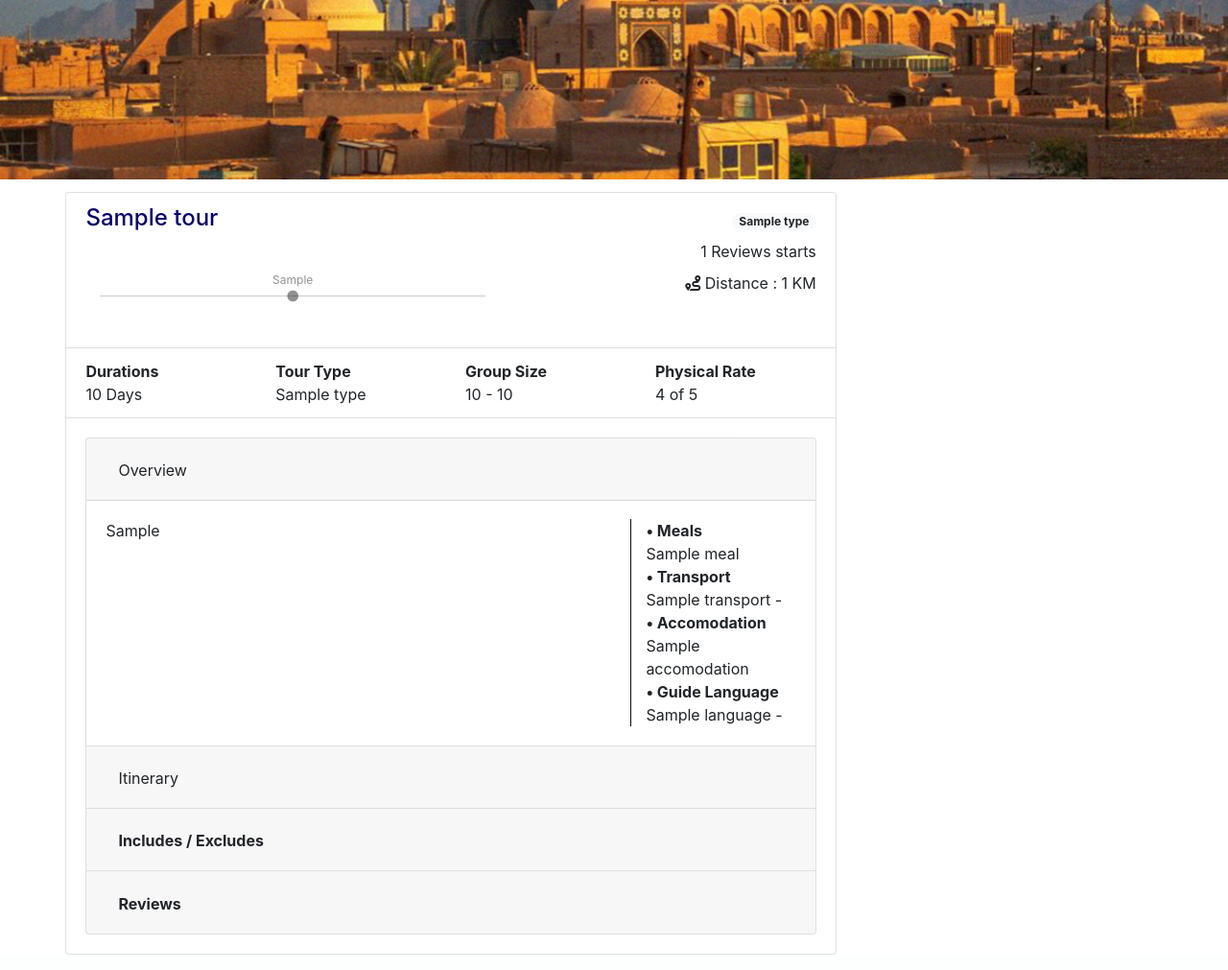
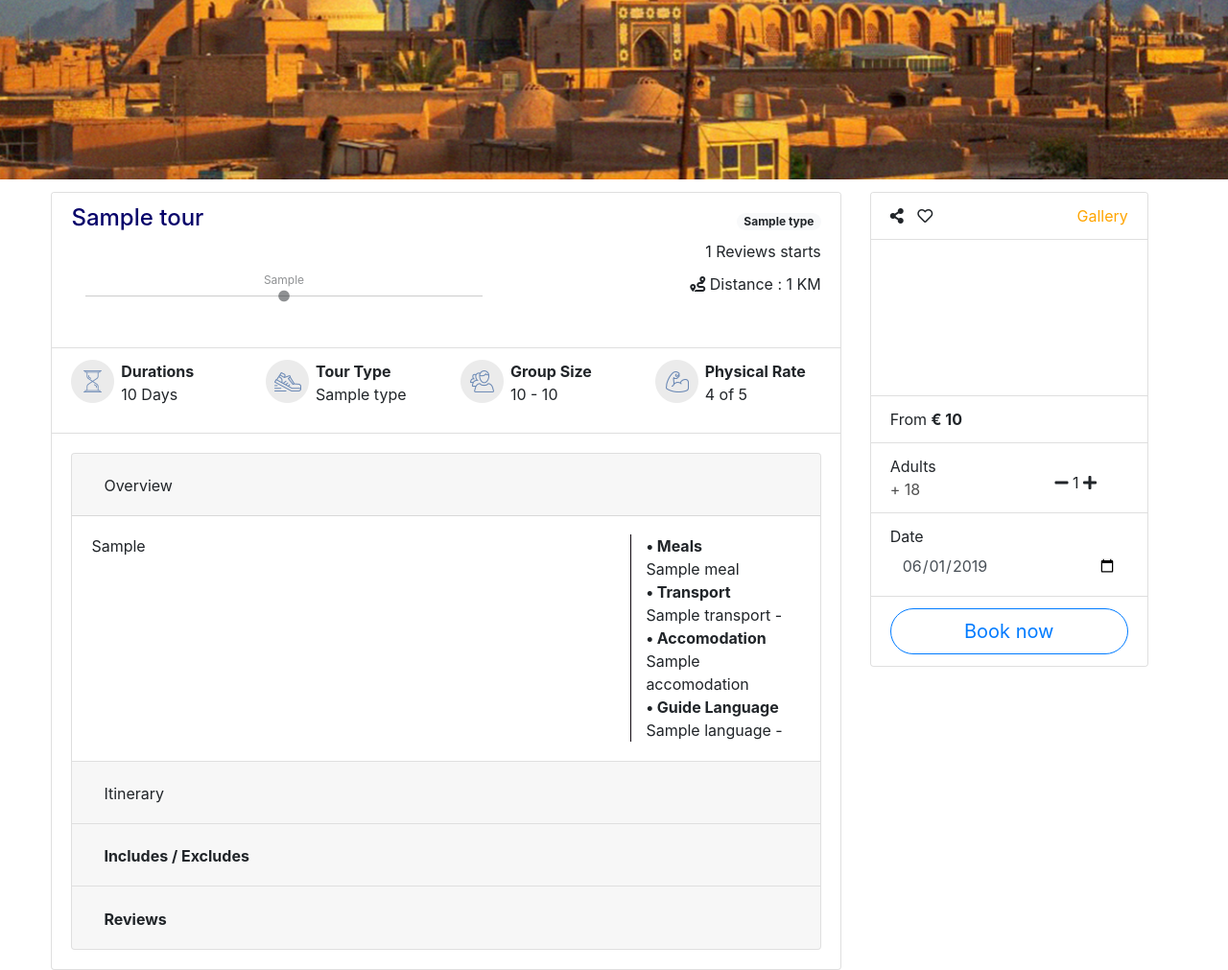
Before and after one commit to Shabo0oli/rumihoo, a Django app: page /tour/1/ in a window 1280 px wide. Shown: the part 494-1505 px from the top of the page at 96% size. Run offline with Django 3.2, Linux system fonts and the light colour scheme; tables that the repository leaves empty hold one stand-in row (values such as "Sample post"); some libraries are stand-ins or nearby versions.

Commit message:
release v1.0

```diff
--- a/rumihoo/web/models.py
+++ b/rumihoo/web/models.py
@@ -62,6 +62,8 @@ class Tour(models.Model):
 
     MainImage = models.ImageField(upload_to='web/static/image/tourImage/', null=True , blank=True)
 
+    Googlemap = models.CharField(blank=True , null=True , max_length=900)
+
 
 
 
--- a/rumihoo/web/static/css/style.css
+++ b/rumihoo/web/static/css/style.css
@@ -25,7 +25,13 @@
 @media (max-width: 991.98px) {
     .navbar{
  background-color: rgb(73, 70, 72);
-} }
+}
+
+    .process{
+        display: none !important;
+    }
+
+}
 
 
 
--- a/rumihoo/web/templates/template.html
+++ b/rumihoo/web/templates/template.html
@@ -142,6 +142,36 @@
     $('.prev').click(function(){ $('.carousel1').carousel('prev');return false; });
 
 })(jQuery);
+
+</script>
+
+<script>
+    function minus() {
+        var num = document.getElementById("adults").textContent;
+        if(num > 1) {
+            document.getElementById("adults").innerHTML = Number(num) - Number(1);
+        }
+    }
+
+    function plus() {
+        var num = document.getElementById("adults").textContent;
+        document.getElementById("adults").innerHTML = Number(num) + Number(1);
+    }
+
+
+    $(document).ready(function() {
+    var date = new Date();
+
+    var day = date.getDate();
+    var month = date.getMonth() + 1;
+    var year = date.getFullYear();
+
+    if (month < 10) month = "0" + month;
+    if (day < 10) day = "0" + day;
+
+    var today = year + "-" + month + "-" + day;
+    $("#theDate").attr("value", today);
+});
 </script>
 </body>
 </html>
--- a/rumihoo/web/templates/tour.html
+++ b/rumihoo/web/templates/tour.html
@@ -9,6 +9,7 @@
 
 <div class="container-fluid" style="margin-top: 1%; margin-left: 3%;">
 
+    <div class="row">
         <div class="col-8">
             <div class="card">
                 <div class="card-header" style="background-color: white">
@@ -43,25 +44,44 @@
                 <div class="card-header" style="background-color: white">
                     <div class="row">
                         <div class="col-3">
-                        <div> <b> Durations </b> </div>
-                        <div> {{tour.Dayduration}} Days </div>
+                            <div style="width: 30%; display: inline-table;"><img src="/static/image/duration.png"></div>
+                            <div style="width: 70%; display: inline-table; float: right;">
+                                <p> <b> Durations </b> <br/>
+                                    {{tour.Dayduration}} Days </p>
+                            </div>
                         </div>
 
                         <div class="col-3">
 
-                        <div> <b> Tour Type </b> </div>
-                        <div> {{tour.Tourtype.Name}} </div>
+
+                            <div style="width: 30%; display: inline-table;"><img src="/static/image/type.png"></div>
+                            <div style="width: 70%; display: inline-table; float: right;">
+                                <p> <b> Tour Type </b> <br/>
+                                    {{tour.Tourtype.Name}} </p>
                             </div>
 
-                    <div class="col-3">
-                        <div> <b> Group Size </b> </div>
-                        <div> {{tour.MinGroupSize}} - {{tour.MaxGroupSize}} </div>
+
                         </div>
 
                         <div class="col-3">
 
-                        <div> <b> Physical Rate </b> </div>
-                        <div> {{tour.PhysicalRate}} of 5 </div>
+                            <div style="width: 30%; display: inline-table;"><img src="/static/image/siE.png"></div>
+                            <div style="width: 70%; display: inline-table; float: right;">
+                                <p> <b> Group Size </b> <br/>
+                                    {{tour.MinGroupSize}} - {{tour.MaxGroupSize}} </p>
+                            </div>
+                        </div>
+
+                        <div class="col-3">
+
+
+                            <div style="width: 30%; display: inline-table;"><img src="/static/image/rate.png"></div>
+                            <div style="width: 70%; display: inline-table; float: right;">
+                                <p> <b> Physical Rate </b> <br/>
+                                    {{tour.PhysicalRate}} of 5 </p>
+                            </div>
+
+
 
                         </div>
                     </div>
@@ -225,8 +245,44 @@
         </div>
 
 
-    <div class="col-4">
+        <div class="col-3">
 
+            <div class="card">
+                <div class="card-header" style="background-color: white">
+                    <i class="fas fa-share-alt" style="margin-right: 4%;"></i>
+                    <i class="far fa-heart" style="margin-right: 4%;"></i>
+                    <a href="#" style="float: right;color: orange"> Gallery </a>
+                </div>
+
+                {% if tour.Googlemap %}<div>
+                    <div class="embed-responsive embed-responsive-16by9">
+                        <iframe class="embed-responsive-item" src="{{tour.Googlemap}}" allowfullscreen></iframe>
+                    </div>
+                </div>
+                {% endif %}
+
+
+                <ul class="list-group list-group-flush">
+                    <li class="list-group-item"><p style="margin: 0%;"> From <b> €  {{tour.MinPrice}} </b> </p></li>
+                    <li class="list-group-item">
+                        <div class="row">
+                            <div class="col-6">
+                                <p style="margin: 0%;">Adults</p>
+                                <p style="color: #4f4f4f; margin: 0%;"> + 18 </p>
+                            </div>
+                            <div class="col-6" style="display: table">
+                                <p style="vertical-align: middle;display: table-cell;text-align: center;padding-top: 10%;">
+                                    <a onclick="minus()"> <i class="fas fa-minus"></i> </a> <span id="adults">1</span> <a onclick="plus()"> <i class="fas fa-plus"></i></a>
+                                </p>
+                            </div>
+                        </div>
+                    </li>
+                    <li class="list-group-item"><p style="margin: 0%;"> Date </p><input id="theDate" type="date" class="form-control" style="border: none;" ></li>
+                    <li class="list-group-item" style="text-align: center"><button type="button" style="border-radius:30px;" class="btn btn-outline-primary btn-lg btn-block">Book now</button></li>
+                </ul>
+            </div>
+
+        </div>
 
     </div>
 
```
Also changed, not shown: rumihoo/web/migrations/0016_tour_googlemap.py (added), rumihoo/web/static/image/duration.png (added), rumihoo/web/static/image/rate.png (added), rumihoo/web/static/image/siE.png (added), rumihoo/web/static/image/type.png (added). Lines whose indentation alone changed are shown as unchanged.
